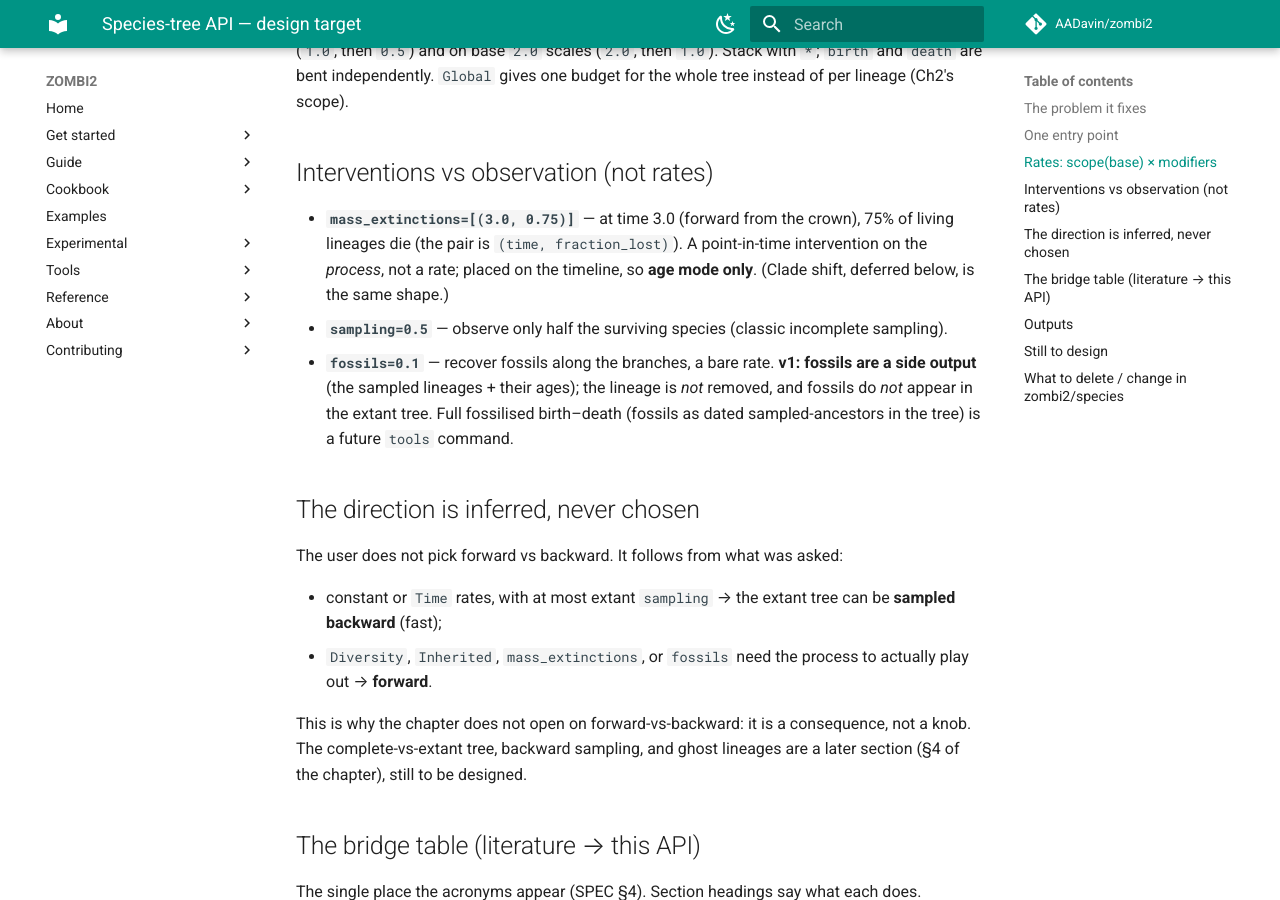
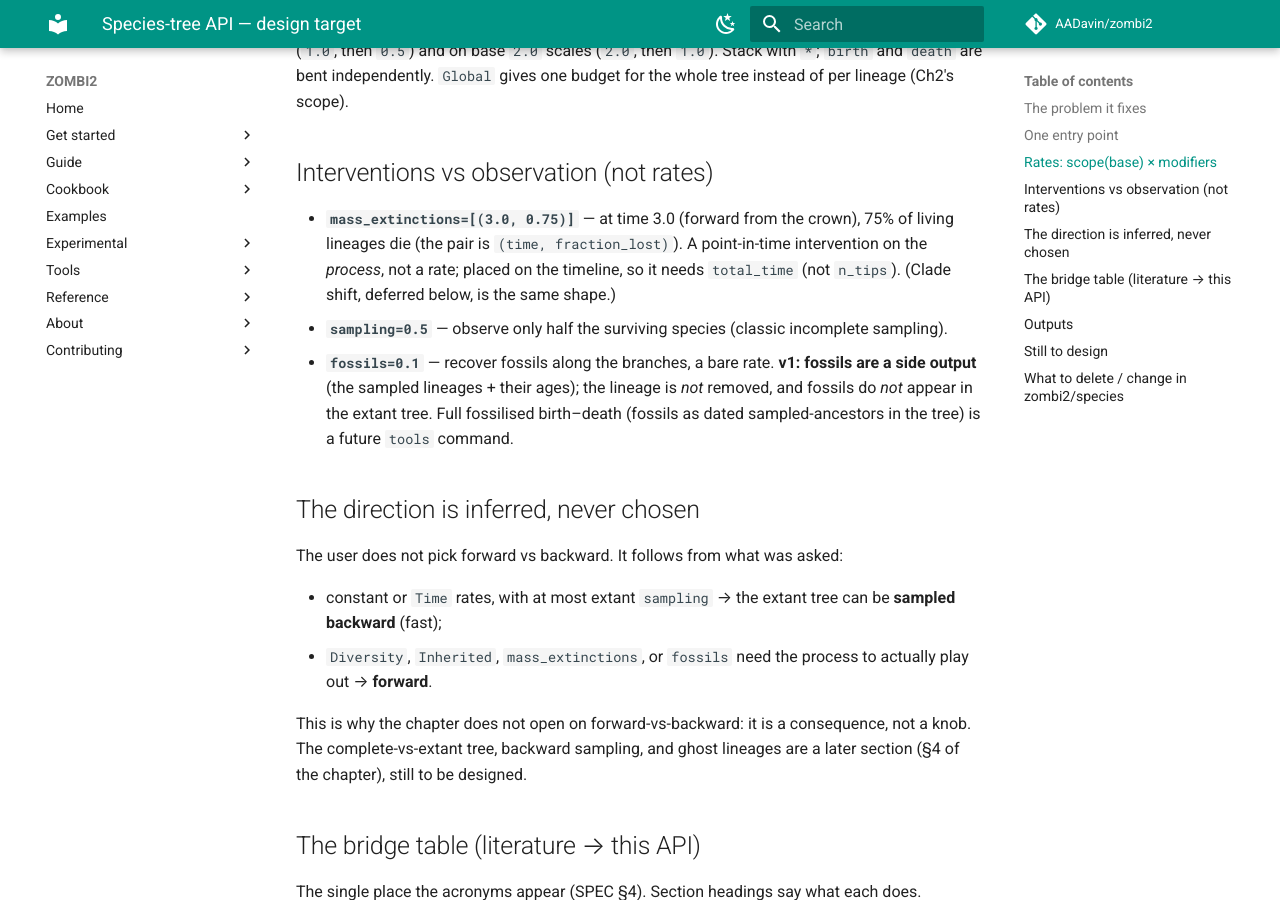
Before and after one commit to AADavin/zombi2, an MkDocs documentation site: the page built from docs/design/species-api.md, in a window 1280 px wide and 900 px high, scrolled down 1877 px. Built offline with MkDocs 1.6.1 and Material for MkDocs 9.7.7, drawn with Linux system fonts in a browser that asks for light colours; comment, search, counter and statistics services are not loaded; some of the changed text lies outside the part shown.

Commit message:
refactor(species): rename age -> total_time (time everywhere, never backward)
Time in ZOMBI2 runs forward from the crown (SPEC §5), so the stop parameter is a
total time, not an "age". Rename age -> total_time across simulate_species_tree,
_grow, _mass_extinction_pulses, their messages/docstrings, and the tests. Chose
total_time (not bare time) so it doesn't collide with the running-time variable t
or the modifier `time` context; it also echoes the old code's total_age.

Docs aligned: species-api.md (age= -> total_time=, age_type -> time_from) and the
ch4 draft (prose + runnable examples). species-api.md's signature block is otherwise
still stale vs the build (n_tips, return type) — left for a later reconciliation.

92 green.

Co-Authored-By: Claude Opus 4.8 <noreply@anthropic.com>

```diff
--- a/docs/design/species-api.md
+++ b/docs/design/species-api.md
@@ -27,8 +27,8 @@ simulate_species_tree(
     death=0.0,             # a Rate; default 0.0 = pure birth (Yule)
     *,
     n_tips=None,           # stop at a number of tips ...
-    age=None,              # ... or at an age
-    age_type="crown",      # "crown" (default) or "stem"
+    total_time=None,       # ... or at a total time
+    time_from="crown",     # time measured from "crown" (default) or "stem"
     mass_extinctions=None, # [(time, fraction), ...]  — interventions
     sampling=1.0,          # fraction of extant species observed
     fossils=0.0,           # fossil recovery rate along branches
@@ -78,7 +78,7 @@ are bent independently. `Global` gives one budget for the whole tree instead of
 
 - **`mass_extinctions=[(3.0, 0.75)]`** — at time 3.0 (forward from the crown), 75% of living lineages
   die (the pair is `(time, fraction_lost)`). A point-in-time intervention on the *process*, not a
-  rate; placed on the timeline, so **age mode only**. (Clade shift, deferred below, is the same shape.)
+  rate; placed on the timeline, so it needs ``total_time`` (not ``n_tips``). (Clade shift, deferred below, is the same shape.)
 - **`sampling=0.5`** — observe only half the surviving species (classic incomplete sampling).
 - **`fossils=0.1`** — recover fossils along the branches, a bare rate. **v1: fossils are a side output**
   (the sampled lineages + their ages); the lineage is *not* removed, and fossils do *not* appear in the
```
Also changed, not shown: manual/revision/ch4-species-trees.md (+6 -6 lines), 2 other files.
